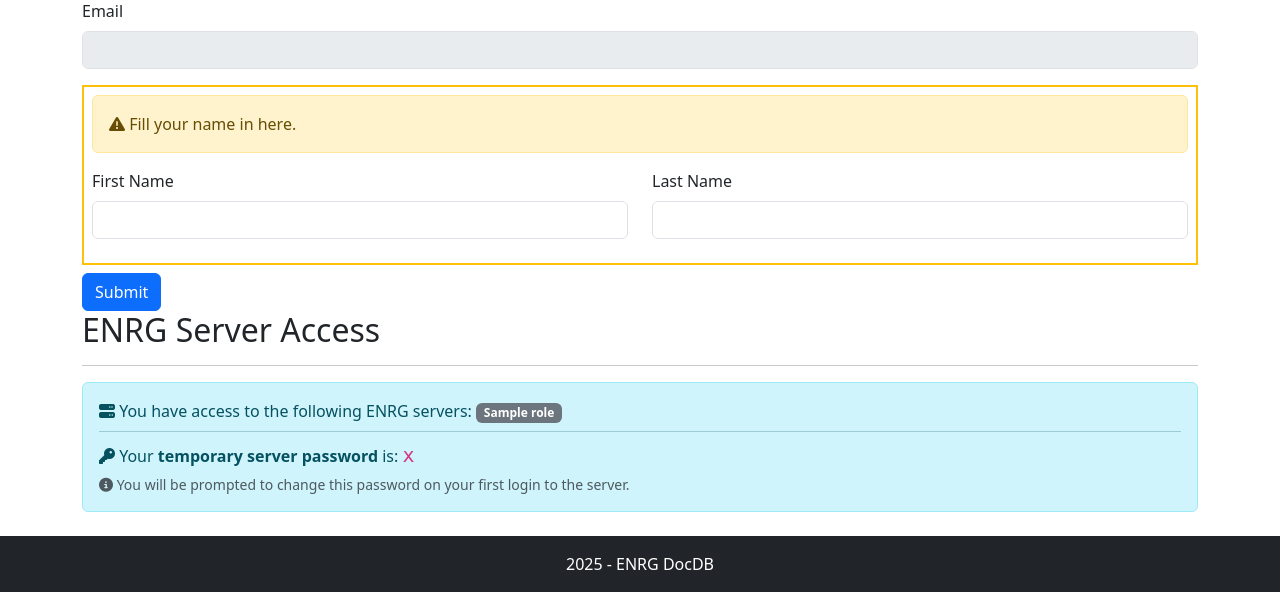
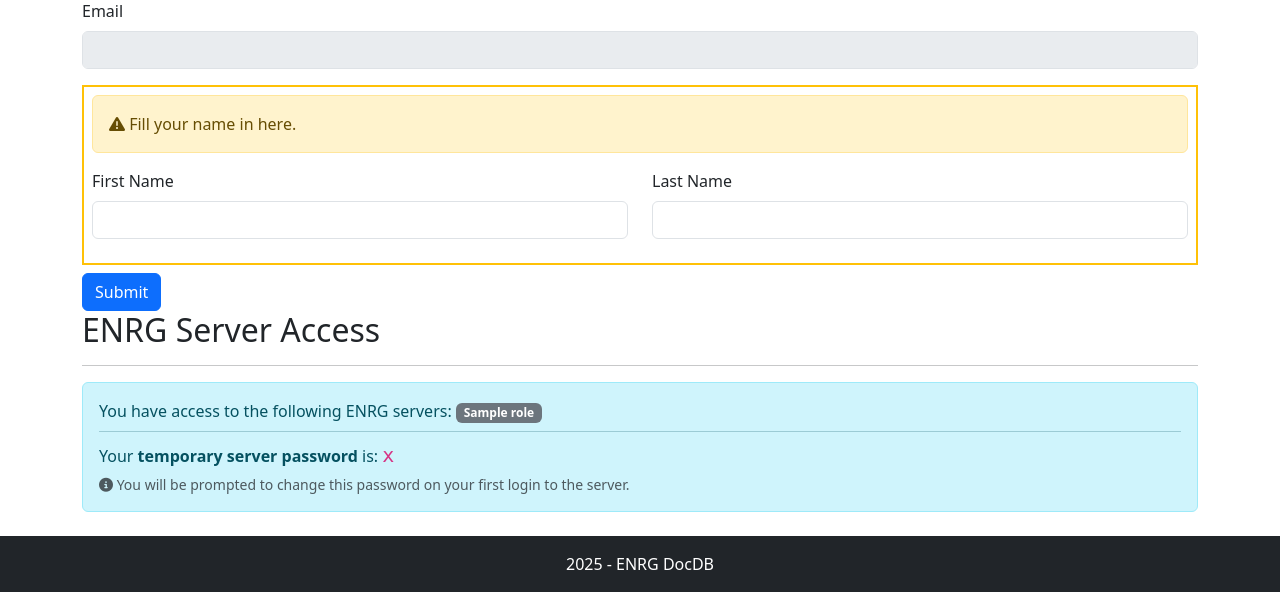
Before and after one commit to ENRG-tr/enrgdocdb, a Flask app: template src/enrgdocdb/templates/docdb/your_account.html in a window 1280 px wide. Shown: the part 268-860 px from the top of the page. Run offline with Flask 3, Linux system fonts and the light colour scheme; the template is opened without the code that fills it: values that come from a table or form of the project are taken from there, most other values are stand-ins (such as "Sample title", 1, 10 or a date in 2020); parts of the project's set-up code (start-up, migrations or seed data) failed here and were passed over; some libraries are stand-ins or nearby versions.

Commit message:
fix: fix some ui

```diff
--- a/src/enrgdocdb/templates/docdb/your_account.html
+++ b/src/enrgdocdb/templates/docdb/your_account.html
@@ -57,13 +57,11 @@
         <hr>
         <div class="alert alert-info" role="alert">
             <p class="mb-1">
-                <i class="fas fa-server"></i>
                 You have access to the following ENRG servers:
                 {% for role in server_roles %}<span class="badge bg-secondary">{{ role.name }}</span>{% endfor %}
             </p>
             <hr class="my-2">
             <p class="mb-1">
-                <i class="fas fa-key"></i>
                 Your <strong>temporary server password</strong> is:
                 <code class="fs-5 user-select-all">{{ server_password }}</code>
             </p>
```
